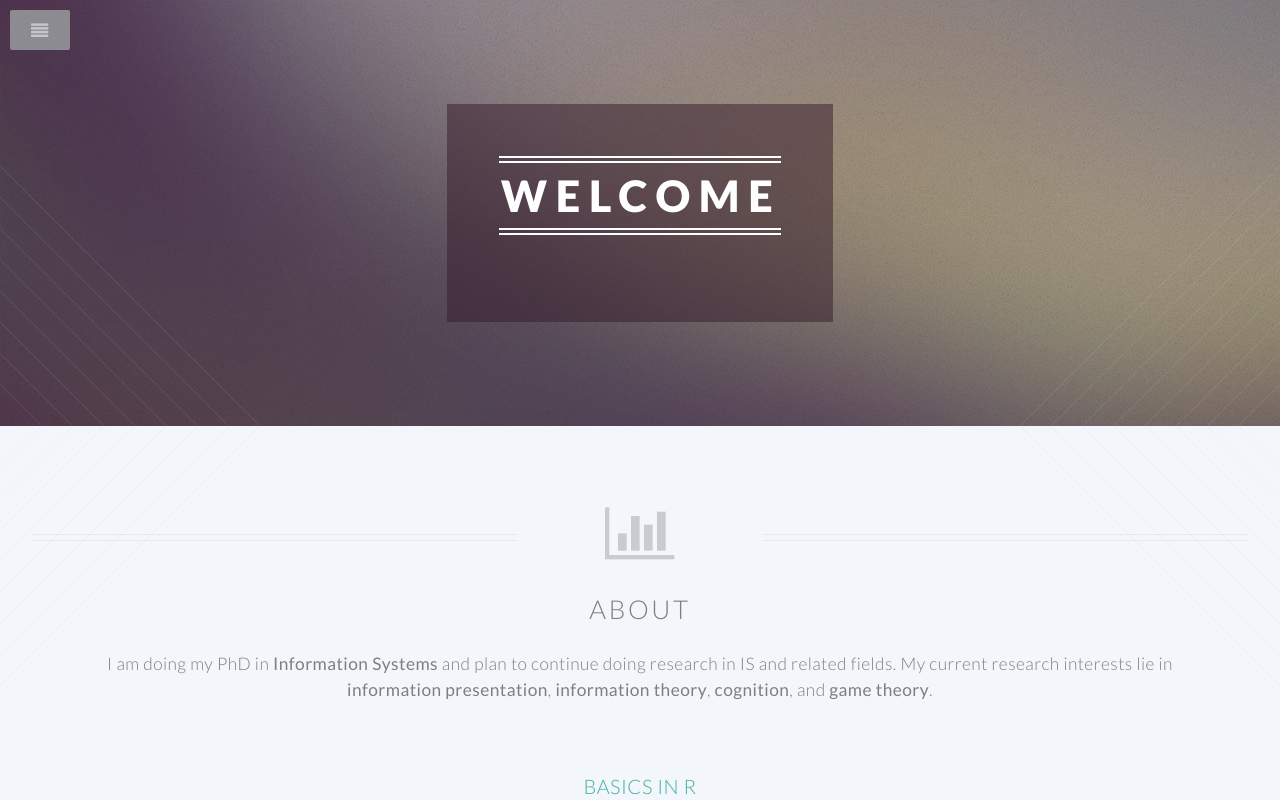
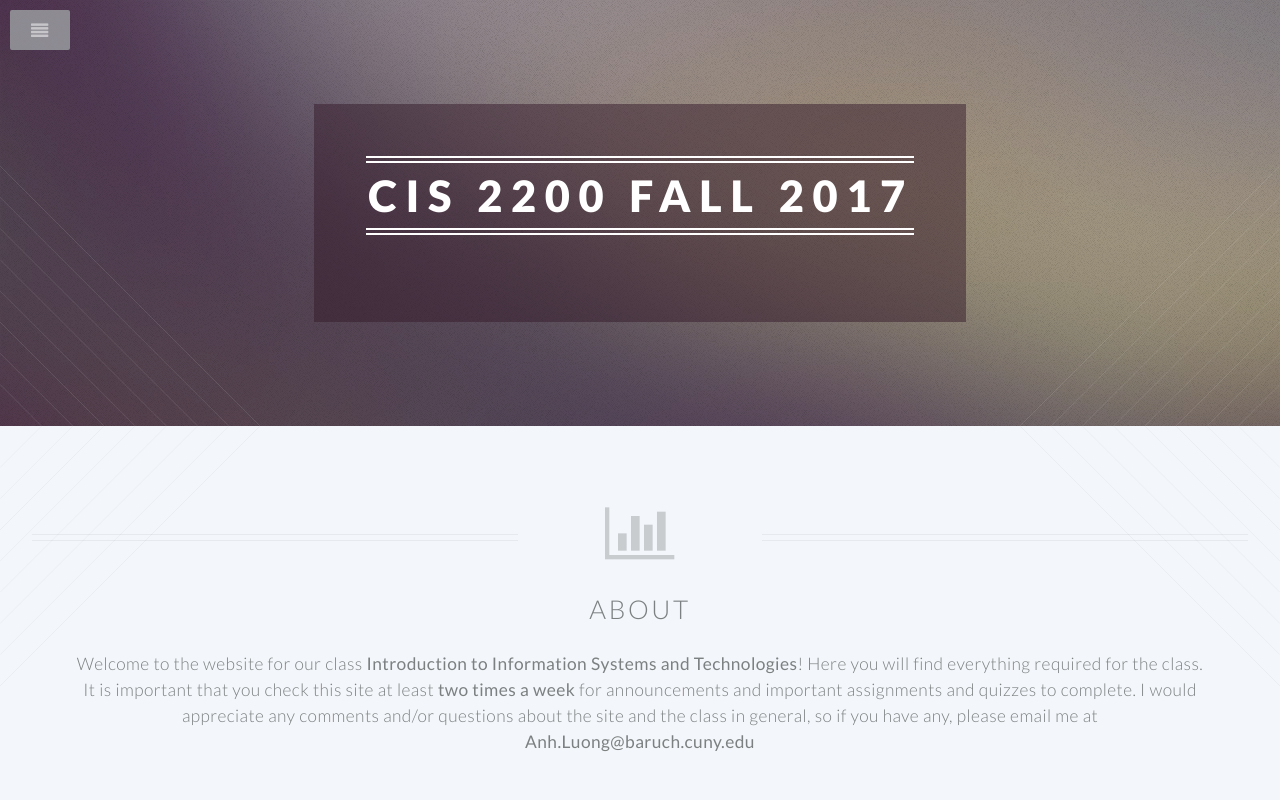
Before and after one commit to cis2200al/cis2200al.github.io, a plain HTML site: page index.html in a window 1280 px wide. Drawn offline with Linux system fonts and the light colour scheme.

Commit message:
Update documentation

```diff
--- a/index.html
+++ b/index.html
@@ -10,7 +10,7 @@
         <div class="inner">
 
           <header>
-            <h2>Welcome</h2>
+            <h2>CIS 2200 Fall 2017</h2>
           </header>
 
 
@@ -70,7 +70,7 @@
                 <!--<li> <a href="/CV">CV</a></li>-->
 
                 <li class="submenu">
-                    <a href="./announcements">Blog</a>
+                    <a href="./announcements">Announcements</a>
                     <ul>
                             <li >
                                 <a href="./category/analytics/">Analytics</a>
@@ -88,7 +88,7 @@
   <header class="special container">
     <span class="icon fa-bar-chart-o"></span>
     <h2>About</h2>
-    <p>I am doing my PhD in <strong>Information Systems</strong> and plan to continue doing research in IS and related fields. My current research interests lie in <strong>information presentation</strong>, <strong>information theory</strong>, <strong>cognition</strong>, and <strong>game theory</strong>.</p>
+    <p>Welcome to the website for our class <strong>Introduction to Information Systems and Technologies</strong>! Here you will find everything required for the class. It is important that you check this site at least <strong>two times a week </strong> for announcements and important assignments and quizzes to complete. I would appreciate any comments and/or questions about the site and the class in general, so if you have any, please email me at <strong>Anh.Luong@baruch.cuny.edu</strong></p>
   </header>
 
   <!-- One
```
Also changed, not shown: ancmt/basics-in-r/index.html (+1 -1 lines), ancmt/index.html (+1 -1 lines), author/anh-luong.html (+3 -3 lines), authors.html (+1 -1 lines), categories.html (+1 -1 lines), category/analytics/index.html (+1 -1 lines), hw/index.html (+1 -1 lines), tags.html (+1 -1 lines), 3 other files.
